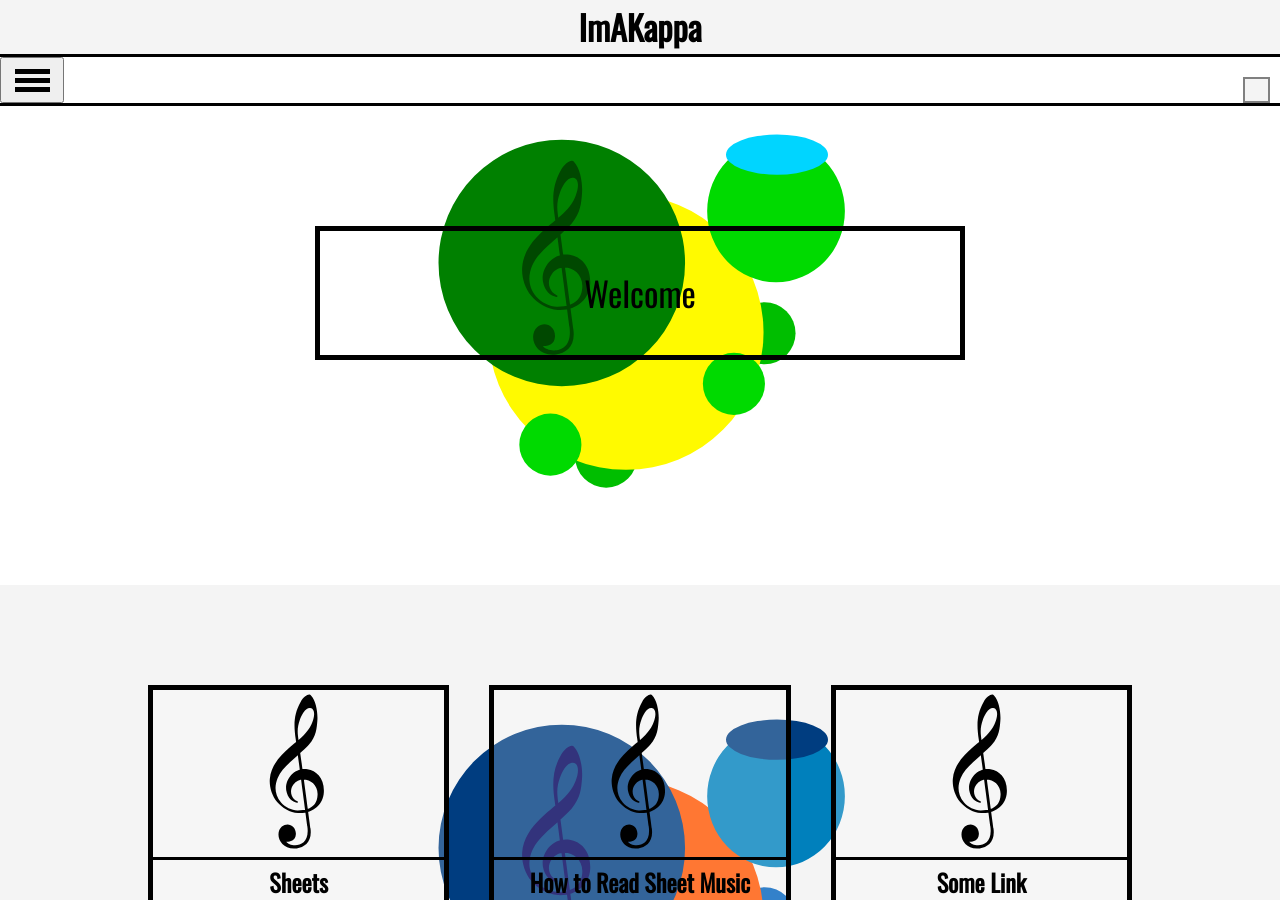
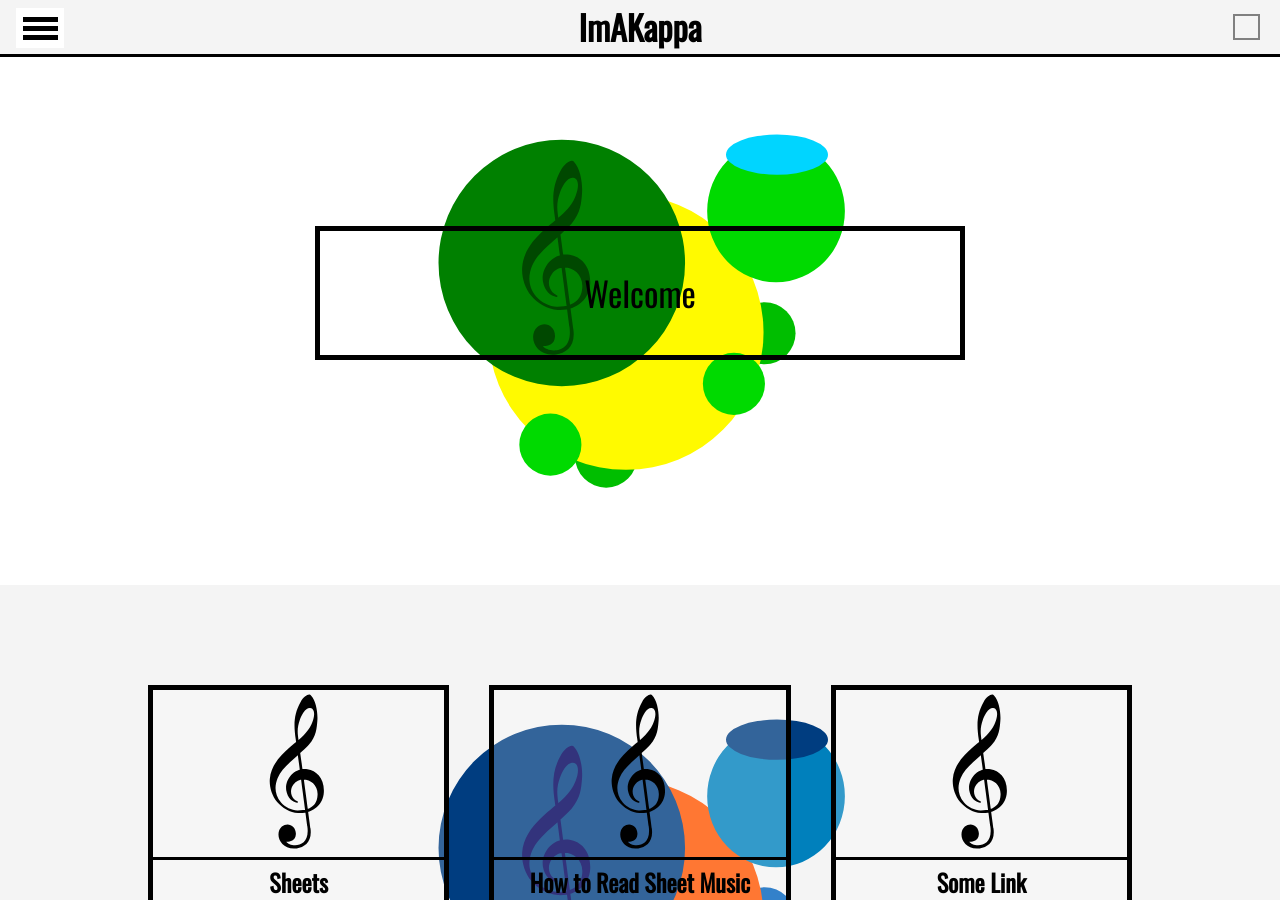
Before and after one commit to ImAKappa/imakappaJekyllOld, a Jekyll site: the page built from index.html, in a window 1280 px wide and 900 px high. Built offline with Jekyll 4.4.1, drawn with Linux system fonts in a browser that asks for light colours.

Commit message:
Fixed js element layouts, fixed window click

```diff
--- a/_includes/header.html
+++ b/_includes/header.html
@@ -1,14 +1,17 @@
 <header class="main-header">
   <a class="title" href="/"><h1>ImAKappa</h1></a>
+  <div class="switcheroo">
+    <input type="checkbox" class="switch-mode">
+  </div>
+  <button class="drop-btn">
+    <div class="menu-icon">
+      <div></div>
+      <div></div>
+      <div></div>
+    </div>
+  </button>
   <!-- Navigation Links -->
   <nav class="main-nav">
-    <button class="drop-down">
-      <div class="menu-icon">
-        <div></div>
-        <div></div>
-        <div></div>
-      </div>
-    </button>
     <ul class="nav-links">
       <li><a href="/about/">About</a></li><!--
       --><li><a href="/sheets/">Sheets</a></li><!--
--- a/_layouts/yaboi.html
+++ b/_layouts/yaboi.html
@@ -10,9 +10,6 @@
   </head>
   <body>
     {% include header.html %}
-    <div class="switcheroo">
-      <input type="checkbox" class="switch-mode">
-    </div>
     {{ content }}
     {% include footer.html%}
   </body>
--- a/assets/css/styles.scss
+++ b/assets/css/styles.scss
@@ -3,7 +3,7 @@
 ---
 /* Style sheet for mobile-first-1.0 */
 
-/* BASE */
+/* Custom Properties */
 :root {
   --main-bg-color: white;
   --secondary-bg-color: #f4f4f4;
@@ -20,7 +20,7 @@
   --main-text-color: white;
 }
 
-
+/* BASE*/
 html {
   font-size: 10px;
   height: 100%;
@@ -34,12 +34,6 @@
   background-color: var(--main-bg-color);
   color: var(--main-text-color);
 }
-
-// @media screen and (max-width: 480px) {
-//   main {
-//     margin-top: 0;
-//   }
-// }
 
 h1 {
   font-size: 3.4rem;
@@ -74,7 +68,7 @@
   padding: 4px;
 }
 
-a.sheet-link:hover {
+a.sheet-link:active {
   border: 3px solid green;
   background-color: rgb(0, 88, 0);
 }
@@ -105,17 +99,9 @@
   color: var(--main-text-color);
 }
 
-.title:hover {
+.title:active {
   color: green;
 }
-
-// @media screen and (max-width: 800px) {
-//   header {
-//     position: relative;
-//     top: 1em;
-//     border-bottom: 1px solid black;
-//   }
-// }
 
 .main-nav {
   display: flex;
@@ -127,18 +113,51 @@
   width: 100%;
   margin: 0;
   padding: 0;
-  border-top: 3px solid black;
+  // border-top: 3px solid black;
   border-bottom: 3px solid black;
   background-color: var(--main-bg-color);
+}
+
+.switcheroo {
+  display: flex;
+  background-color: var(--secondary-bg-color);
+  padding: 0;
+  position: absolute;
+  top: 1.4em;
+  right: 2em;
+  border: 2px solid var(--check-border-color);
+}
+
+.switch-mode {
+  cursor: pointer;
+  opacity: 0;
+  height: 0;
+  width: 0;
+}
+
+.drop-btn {
+  display: flex;
+  background-color: var(--main-bg-color);
+  border: none;
+  cursor: pointer;
+  position: absolute;
+  top: 0.6em;
+  left: 1.2em;
+  padding: 0;
+  transition-duration: 0.4s;
+}
+
+.drop-btn:active {
+  background-color: var(--secondary-bg-color);
 }
 
 .menu-icon {
   flex-direction: column;
   padding: 0.5em;
   align-items: center;
-  display: none;
 
   display: flex;
+  pointer-events: none;
 }
 
 .menu-icon > div {
@@ -146,10 +165,12 @@
   height: 5px;
   background-color: var(--main-text-color);
   margin: 2px 0;
+  pointer-events: none;
 }
 
 .main-nav a {
   text-decoration: none;
+  background-color: var(--secondary-bg-color);
   color: var(--main-text-color);
   border: 3px solid black;
   padding: 8px 16px;
@@ -172,6 +193,7 @@
   display: flex;
   flex-direction: column;
   width: 100%;
+  height: 100%;
   display: none;
 }
 
@@ -359,23 +381,6 @@
   height: 16px;
 }
 
-.switcheroo {
-  display: flex;
-  background-color: var(--secondary-bg-color);
-  padding: 0;
-  position: fixed;
-  top: 8.5vh;
-  right: 1em;
-  border: 2px solid var(--check-border-color);
-}
-
-.switch-mode {
-  cursor: pointer;
-  opacity: 0;
-  height: 0;
-  width: 0;
-}
-
 .narrow-container {
   display: flex;
   border: 5px solid black;
--- a/assets/scripts/appearance.js
+++ b/assets/scripts/appearance.js
@@ -32,9 +32,17 @@
 }
 
 // Dropdown Nav for Mobile
-let dropdown = document.querySelector('.drop-down');
+let dropdown = document.querySelector('.drop-btn');
 let dropContent = document.querySelector('.nav-links');
 
 dropdown.onclick = function() {
   dropContent.classList.toggle("show");
 }
+
+window.onclick = function(event) {
+  if (event.target != dropdown) {
+    if (dropContent.classList.contains('show')) {
+      dropContent.classList.remove('show');
+    }
+  }
+}
```
